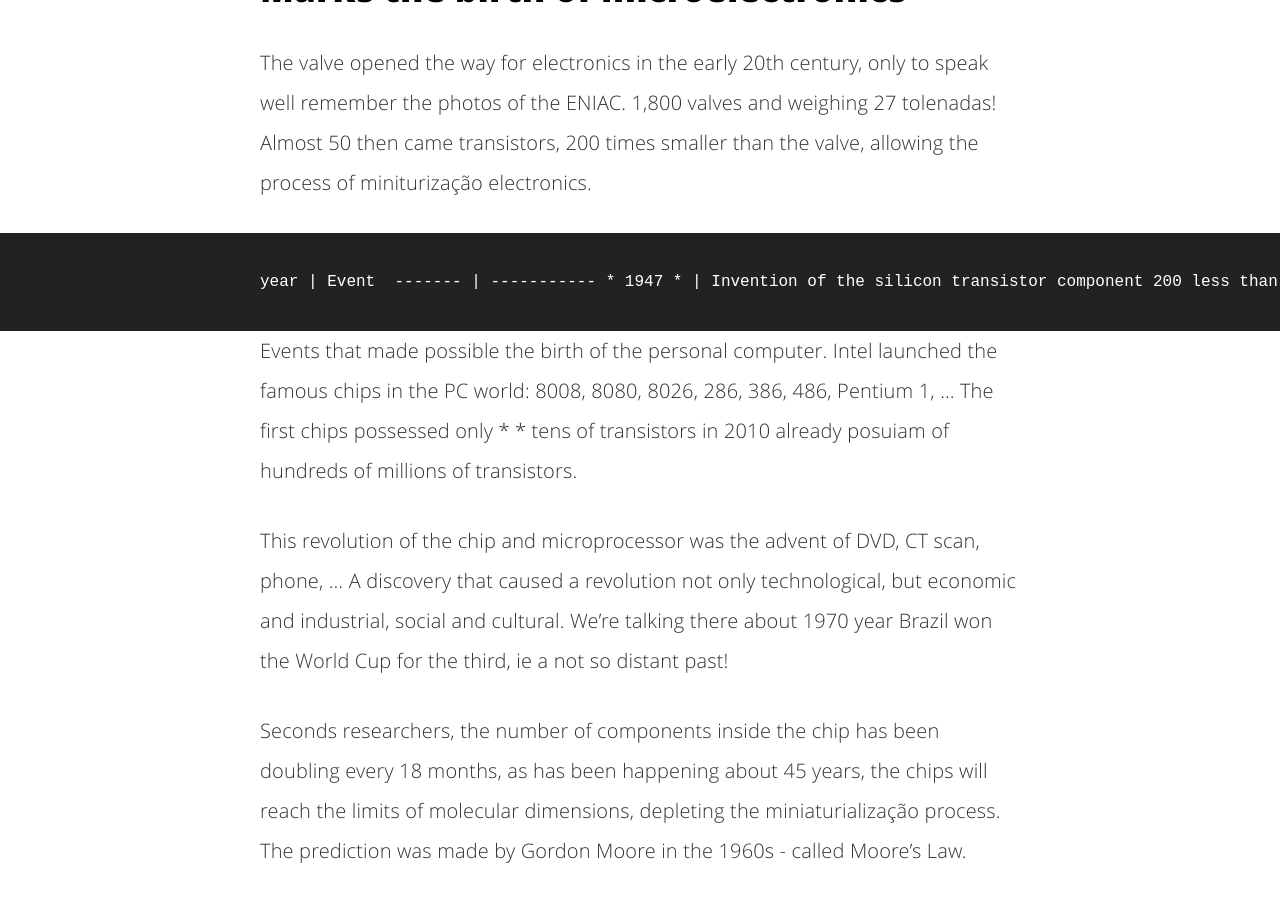
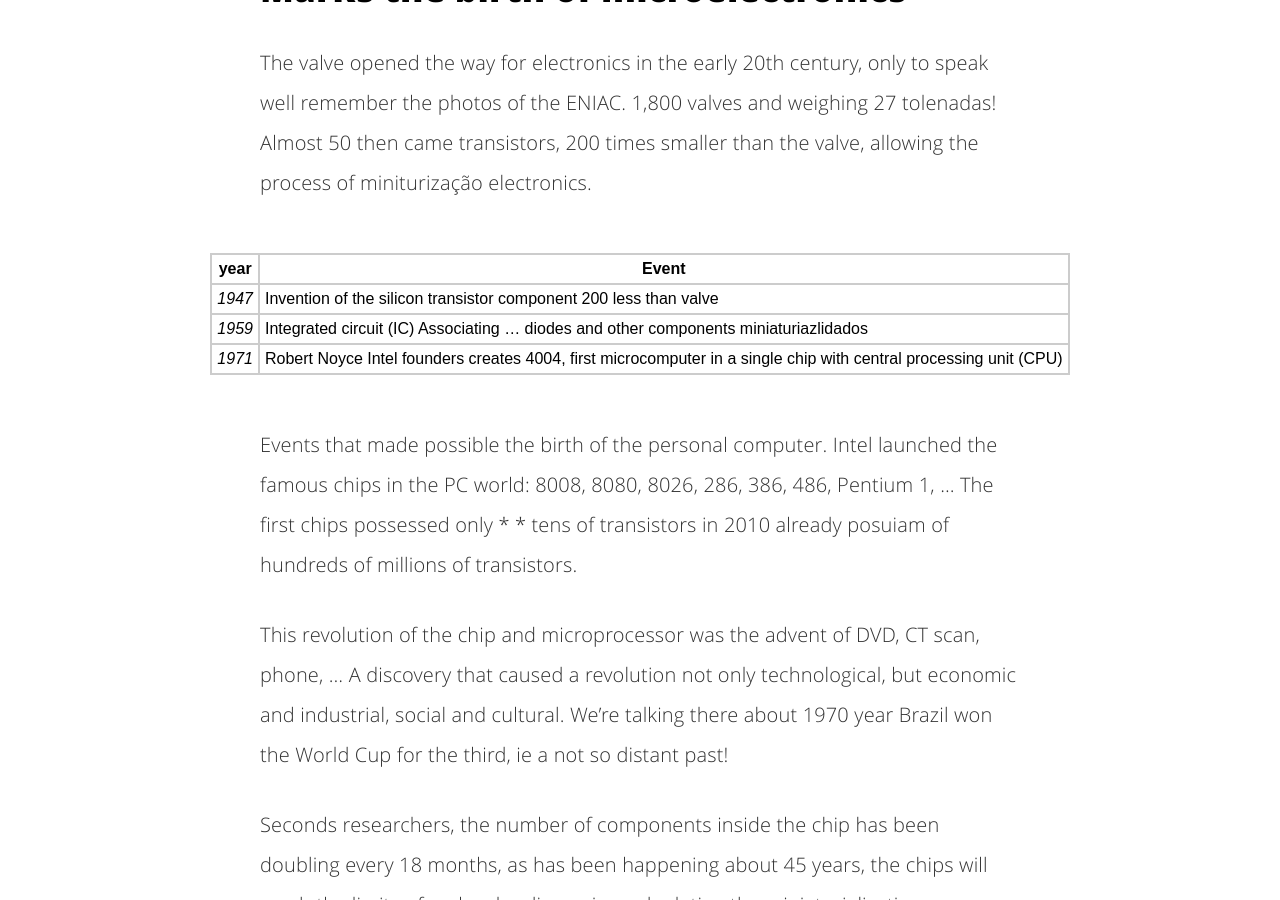
Before and after one commit to desireesantos/desireesantos.github.io, a Jekyll site: the page built from _posts/2016-06-26-tecnologies-changes-our-lifes.md, in a window 1280 px wide and 900 px high, scrolled down 1316 px. Built offline with Jekyll 4.4.1, drawn with Linux system fonts in a browser that asks for light colours; comment, search, counter and statistics services are not loaded; some of the changed text lies outside the part shown.

Commit message:
Fix language links and english text for technology post

```diff
--- a/_config.yml
+++ b/_config.yml
@@ -13,13 +13,13 @@ user_title:
 
 #index setup
 index_page:
-  pt: ./index.html
-  en: ./en/index.html
+  pt: /index.html
+  en: /en/index.html
 
 #About setup
 about_page:
-  pt: ./sobre.html
-  en: ./en/about.html
+  pt: /sobre.html
+  en: /en/about.html
 about:
   pt: Sobre
   en: About
--- a/_posts/2016-06-26-tecnologies-changes-our-lifes.md
+++ b/_posts/2016-06-26-tecnologies-changes-our-lifes.md
@@ -29,11 +29,11 @@ Almost 50 then came transistors, 200 times smaller than the valve, allowing the
 
 
 
-    year | Event
+ year    | Event
  ------- | -----------
-* 1947 * | Invention of the silicon transistor component 200 less than valve
-* 1959 * | Integrated circuit (IC) Associating ... diodes and other components miniaturiazlidados
-* 1971 * | Robert Noyce Intel founders creates 4004, first microcomputer in a single chip with central processing unit (CPU)
+  *1947* | Invention of the silicon transistor component 200 less than valve
+  *1959* | Integrated circuit (IC) Associating ... diodes and other components miniaturiazlidados
+  *1971* | Robert Noyce Intel founders creates 4004, first microcomputer in a single chip with central processing unit (CPU)
 
 Events that made possible the birth of the personal computer. Intel launched the famous chips in the PC world: 8008, 8080, 8026, 286, 386, 486, Pentium 1, ...
 The first chips possessed only * * tens of transistors in 2010 already posuiam of hundreds of millions of transistors.
@@ -41,5 +41,5 @@ The first chips possessed only * * tens of transistors in 2010 already posuiam o
 This revolution of the chip and microprocessor was the advent of DVD, CT scan, phone, ...
 A discovery that caused a revolution not only technological, but economic and industrial, social and cultural. We're talking there about 1970 year Brazil won the World Cup for the third, ie a not so distant past!
 
-Seconds researchers, the number of components inside the chip has been doubling every 18 months, as has been happening about 45 years, the chips will reach the limits of molecular dimensions, depleting the miniaturialização process.
+Seconds researchers, the number of components inside the chip has been doubling every 18 months, as has been happening about 45 years, the chips will reach the limits of molecular dimensions, depleting the miniaturialization process.
 The prediction was made by Gordon Moore in the 1960s - called Moore's Law.
```
